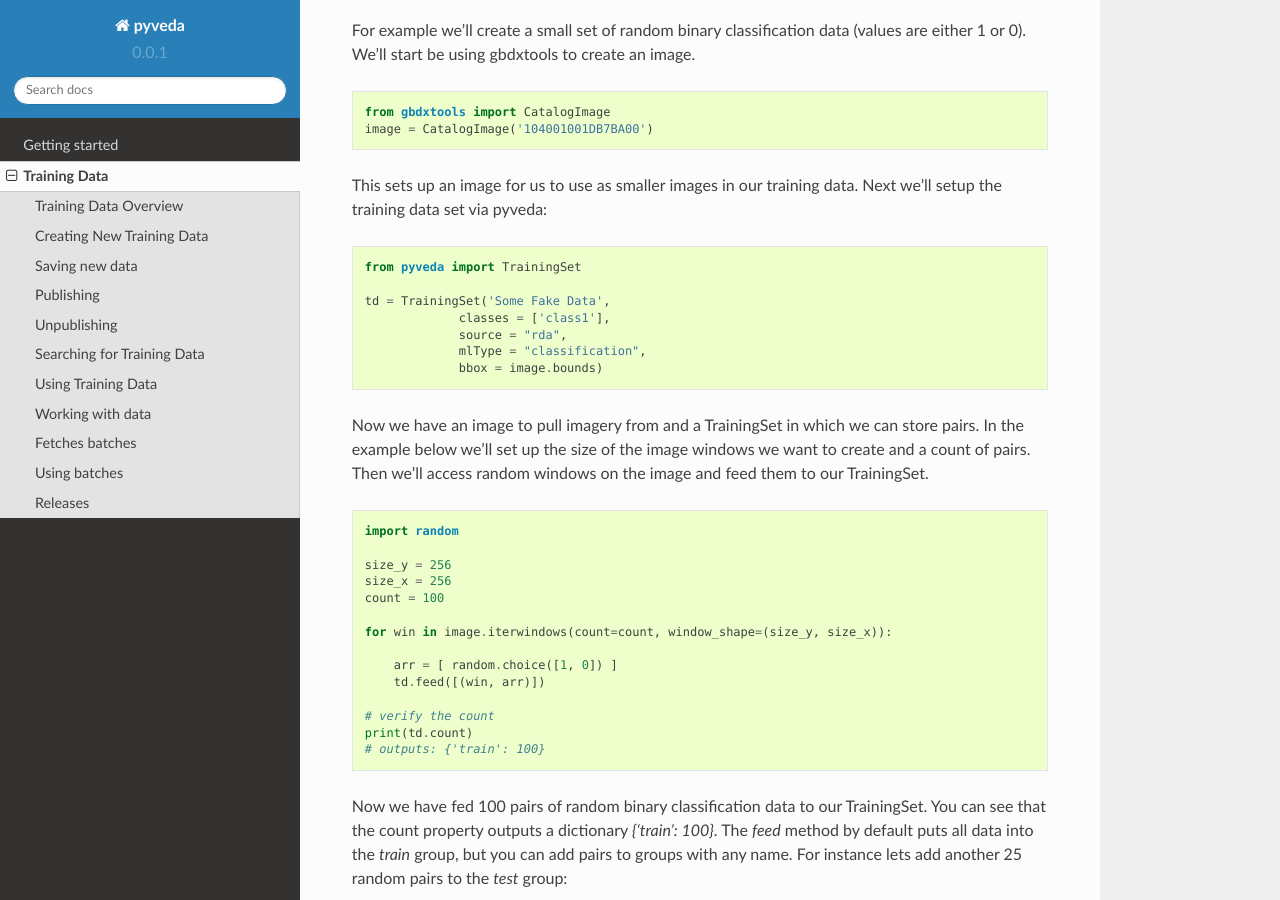
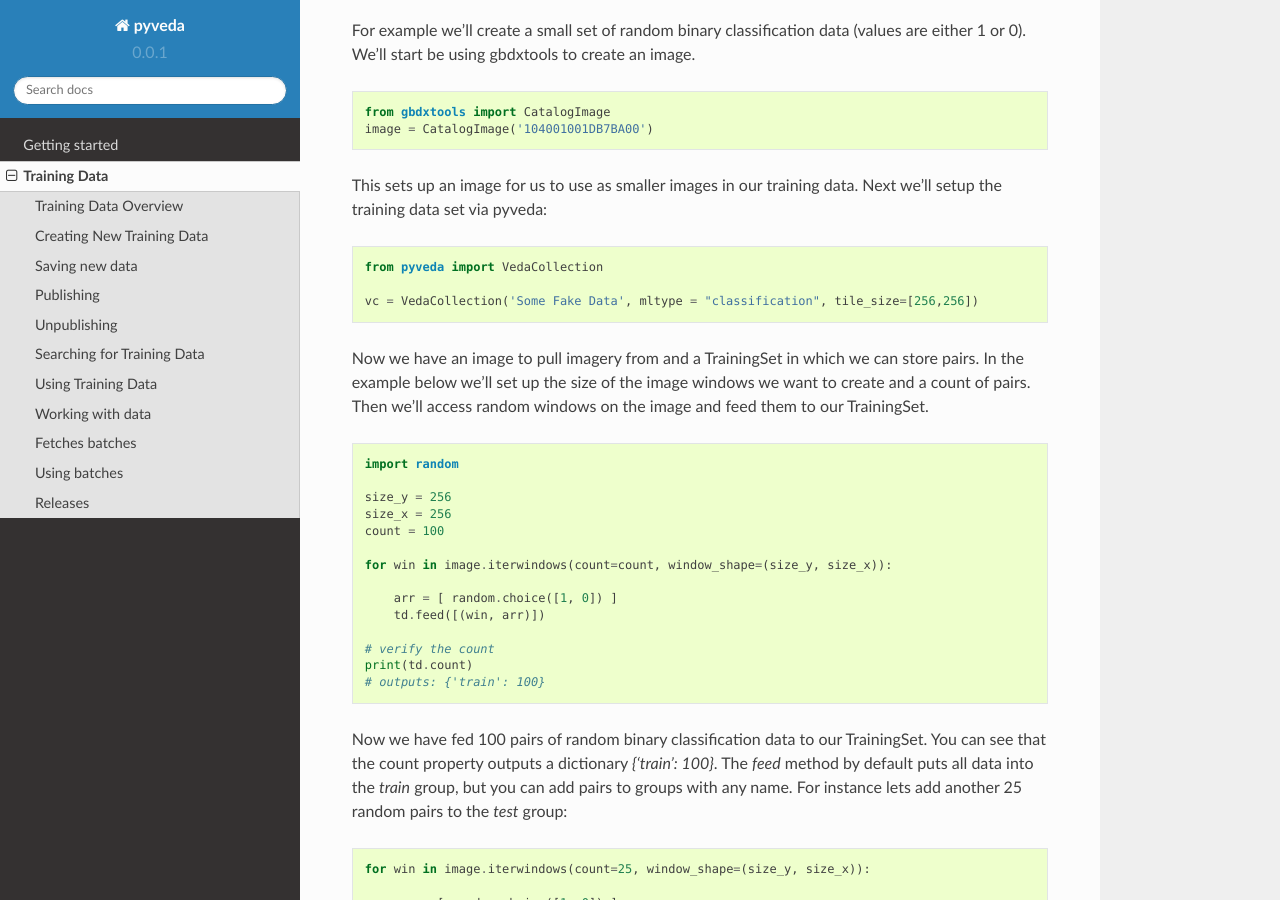
Before and after one commit to DigitalGlobe/pyveda, a Sphinx documentation site: the page built from docs/training_data.rst, in a window 1280 px wide and 900 px high, scrolled down 889 px. Built offline with Sphinx 7.4.7 and the Read the Docs theme 2.0.0, drawn with Linux system fonts in a browser that asks for light colours.

Commit message:
passing through mltype

```diff
--- a/docs/training_data.rst
+++ b/docs/training_data.rst
@@ -35,13 +35,9 @@ This sets up an image for us to use as smaller images in our training data. Next
 
 .. code-block:: python
 
-    from pyveda import TrainingSet
+    from pyveda import VedaCollection
 
-    td = TrainingSet('Some Fake Data',
-                 classes = ['class1'],
-                 source = "rda",
-                 mlType = "classification",
-                 bbox = image.bounds)
+    vc = VedaCollection('Some Fake Data', mltype = "classification", tile_size=[256,256])
 
 Now we have an image to pull imagery from and a TrainingSet in which we can store pairs. In the example below we'll set up
 the size of the image windows we want to create and a count of pairs. Then we'll access random windows on the image and feed them
```
Also changed, not shown: docs/user_guide.rst (+4 -4 lines), 1 other file.
